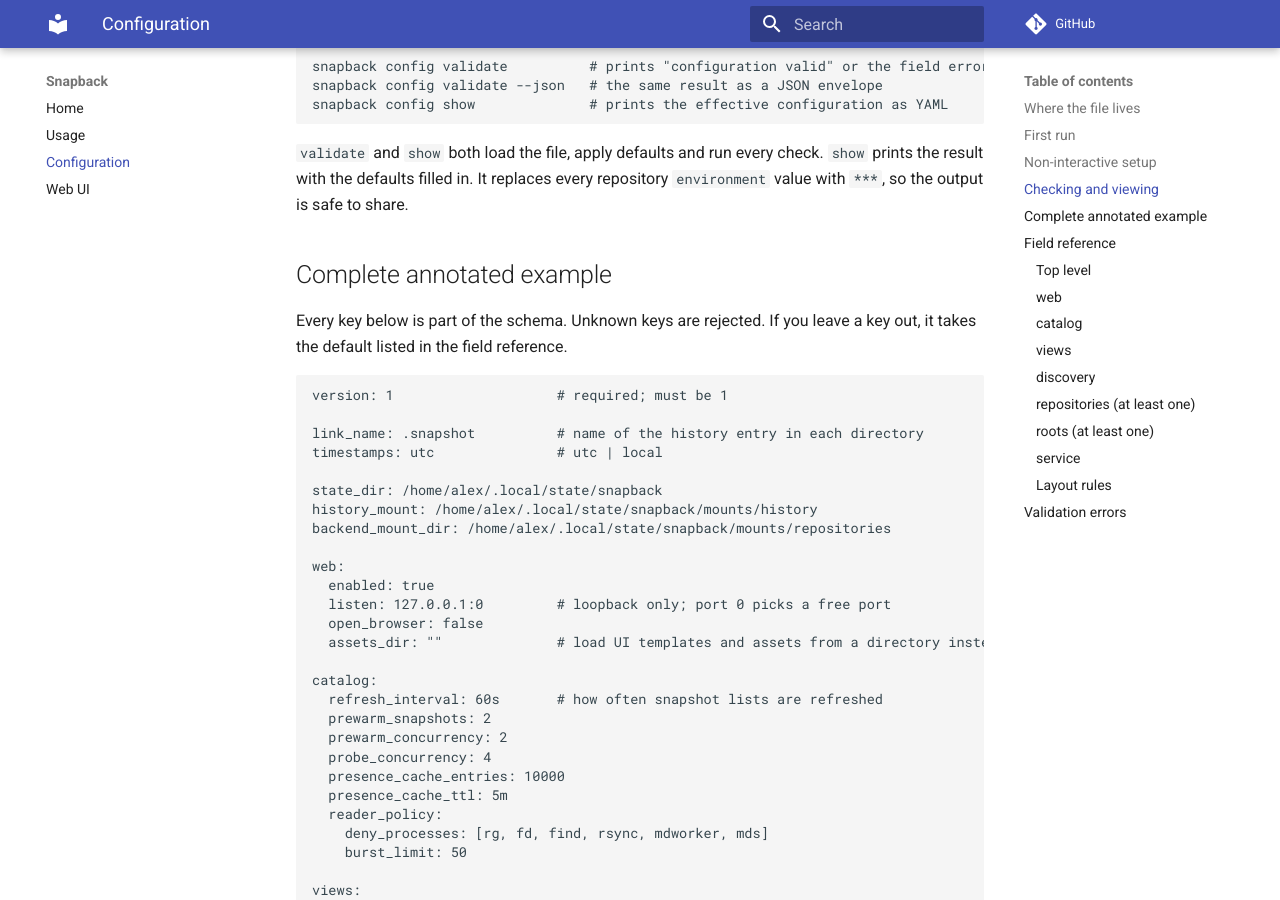
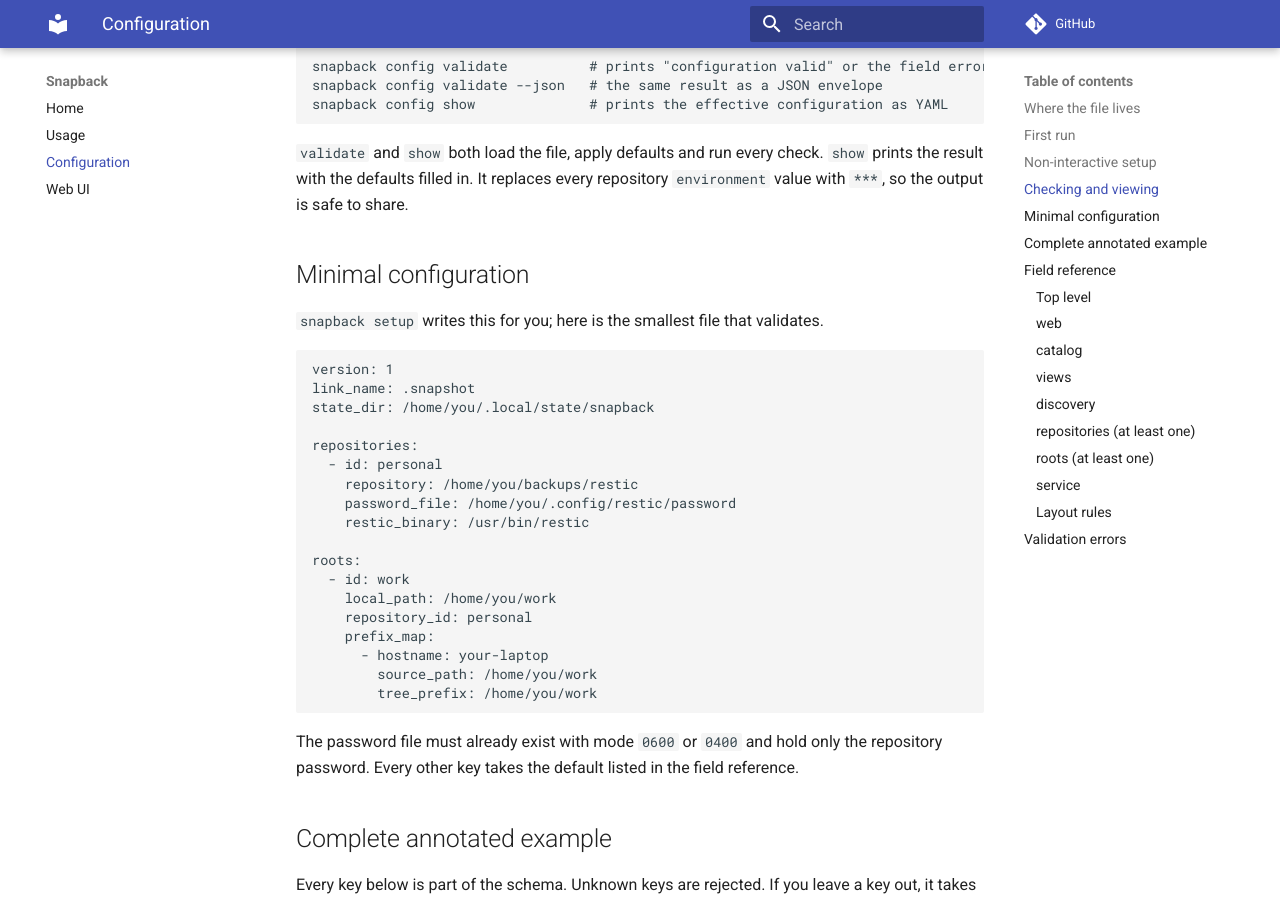
Before and after one commit to adeelahmad/snapback, an MkDocs documentation site: the page built from docs-site/configuration.md, in a window 1280 px wide and 900 px high, scrolled down 1714 px. Built offline with MkDocs 1.6.1 and Material for MkDocs 9.7.7, drawn with Linux system fonts in a browser that asks for light colours; comment, search, counter and statistics services are not loaded.

Commit message:
docs: add the minimal configuration example (S5-17/T3)
A first-run reader had to trim the full annotated example by hand to get
a file that validates. Add the smallest one that does: version, link_name,
state_dir, one repository and one root with a single prefix mapping, plus
the password-file precondition it depends on.

````diff
--- a/docs-site/configuration.md
+++ b/docs-site/configuration.md
@@ -74,6 +74,34 @@
 `validate` and `show` both load the file, apply defaults and run every check. `show` prints the
 result with the defaults filled in. It replaces every repository `environment` value with
 `***`, so the output is safe to share.
+
+## Minimal configuration
+
+`snapback setup` writes this for you; here is the smallest file that validates.
+
+```yaml
+version: 1
+link_name: .snapshot
+state_dir: /home/you/.local/state/snapback
+
+repositories:
+  - id: personal
+    repository: /home/you/backups/restic
+    password_file: /home/you/.config/restic/password
+    restic_binary: /usr/bin/restic
+
+roots:
+  - id: work
+    local_path: /home/you/work
+    repository_id: personal
+    prefix_map:
+      - hostname: your-laptop
+        source_path: /home/you/work
+        tree_prefix: /home/you/work
+```
+
+The password file must already exist with mode `0600` or `0400` and hold only the repository
+password. Every other key takes the default listed in the field reference.
 
 ## Complete annotated example
 
````
